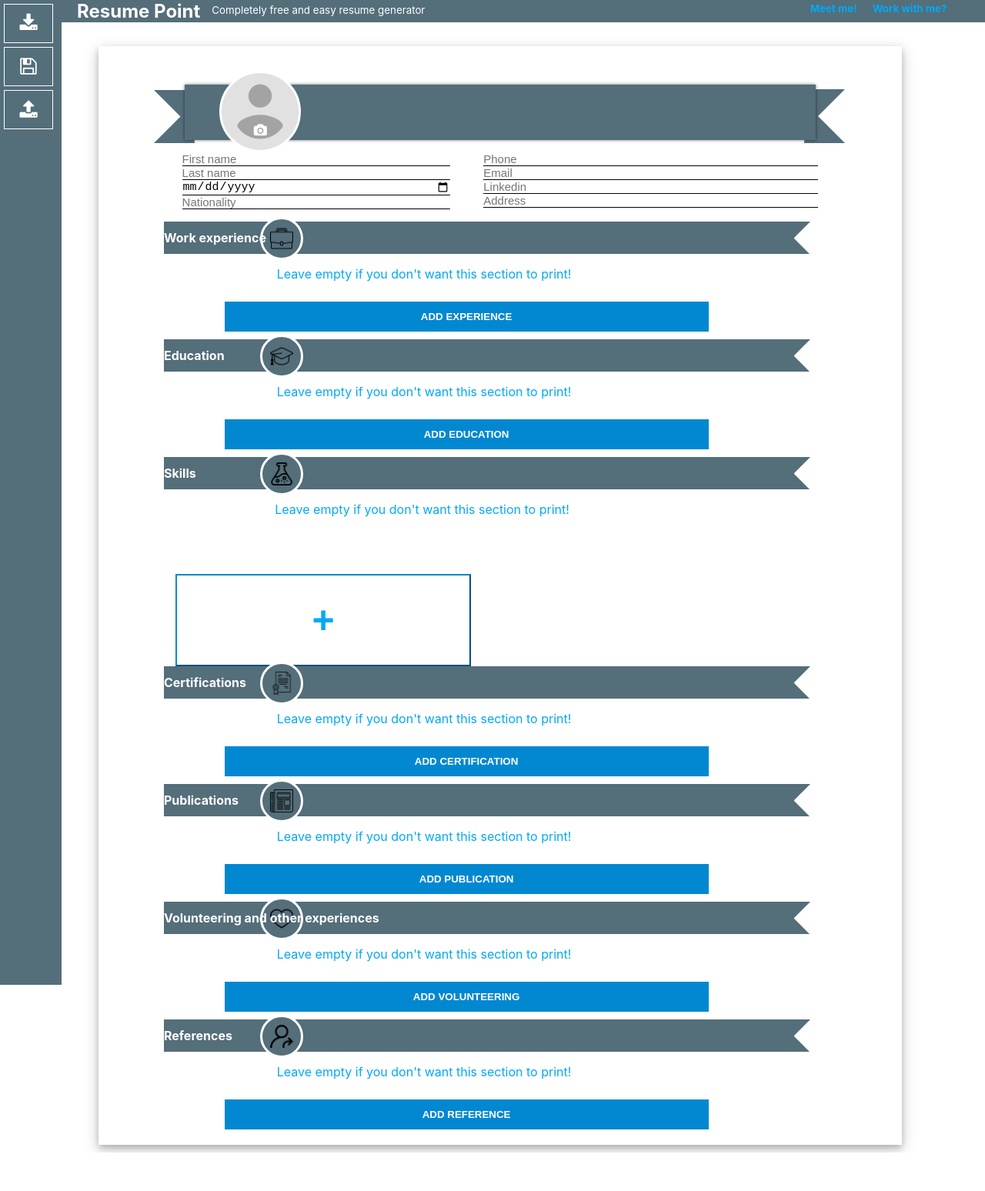
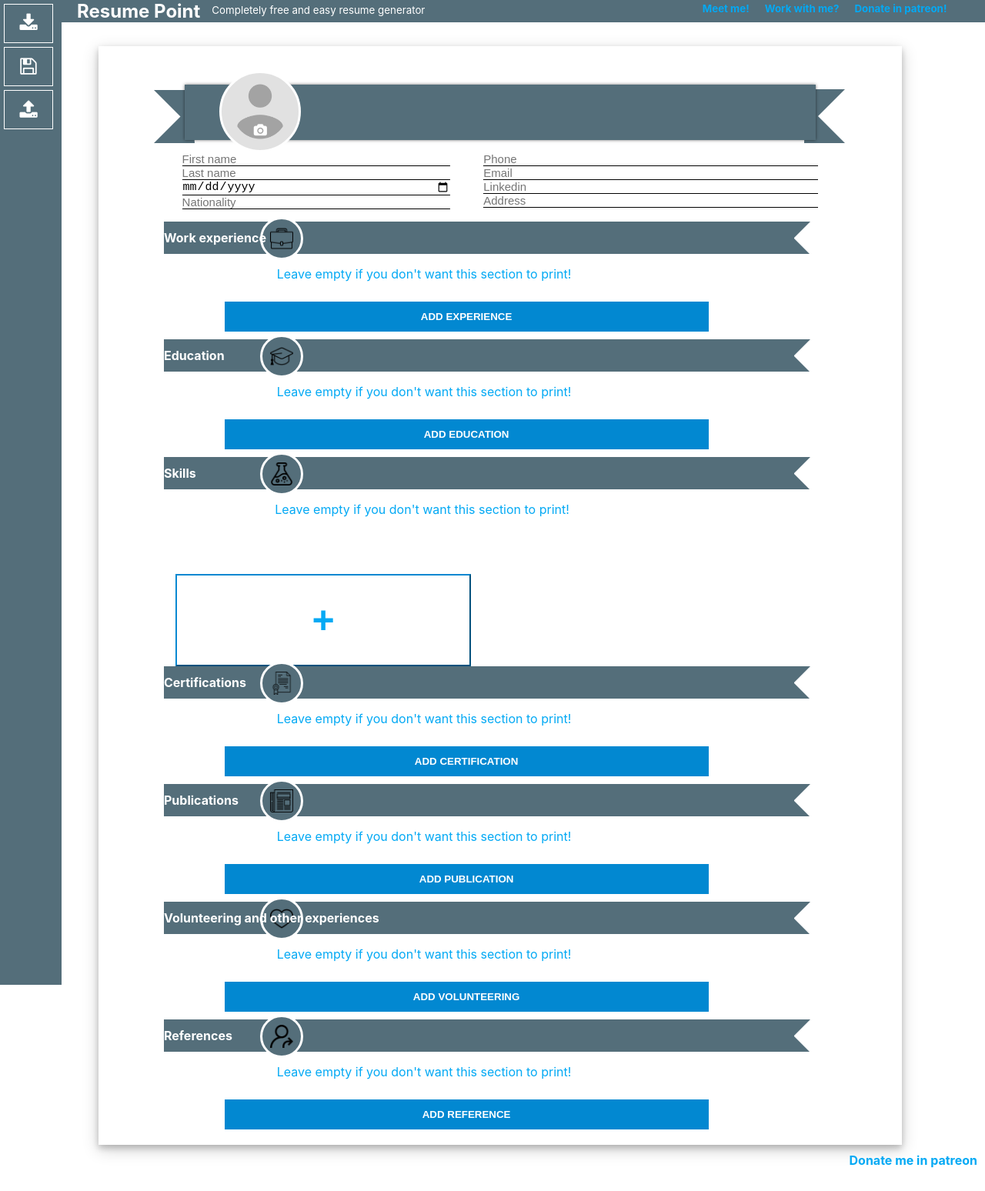
Before and after one commit to nahid1991/bud, a React (Create React App) app: page / in a window 1280 px wide. Shown: the whole page at 77% size. Before the commit the page ends 1498 px from the top, so only its background shows below. Built offline with nearby package versions, Linux system fonts and the light colour scheme.

Commit message:
added patreon link

```diff
--- a/public/index.html
+++ b/public/index.html
@@ -59,9 +59,9 @@
   <body>
     <noscript>You need to enable JavaScript to run this app.</noscript>
     <div id="root"></div>
-<!--    <div style="height: 50px; z-index: 10000; float: right;">-->
-<!--      <a href="https://www.fiverr.com/share/r38QdP" class="btn-transparent">I can build a site for you too! Contact me.</a>-->
-<!--    </div>-->
+    <div style="height: 50px; z-index: 10000; float: right;">
+      <a href="https://www.patreon.com/resumepoint" class="btn-transparent"><i class="fa fa-patreon"></i>Donate me in patreon</a>
+    </div>
 
 
     <!--
--- a/src/components/General/Banner.js
+++ b/src/components/General/Banner.js
@@ -90,7 +90,6 @@ class Banner extends Component {
             style={{...styles.imageHolder, backgroundImage: `url(${avatar})`,
               color: this.state.decreaseOpacity ? "#000000" : "#ffffff",
               opacity: this.state.decreaseOpacity ? "0.8" : "1",
-              imageOrientation: "0deg",
               backgroundRepeat: "no-repeat", backgroundSize: "cover"}} onClick={() => {
             this.openFileBrowser("theFile")
           }} onMouseEnter={() => {this.setState({decreaseOpacity: true})}}
--- a/src/components/General/Topbar.js
+++ b/src/components/General/Topbar.js
@@ -23,6 +23,10 @@ class Topbar extends Component {
             <a href="https://www.fiverr.com/share/r38QdP" className="btn-transparent"
                target="_blank" rel="noopener noreferrer">Work with me?</a>
           </small>
+          <small style={{fontWeight: "bold"}}>
+            <a href="https://www.patreon.com/resumepoint" className="btn-transparent"
+               target="_blank" rel="noopener noreferrer"><i className="fa fa-patreon"></i>Donate in patreon!</a>
+          </small>
         </div>
       </div>
     );
```
